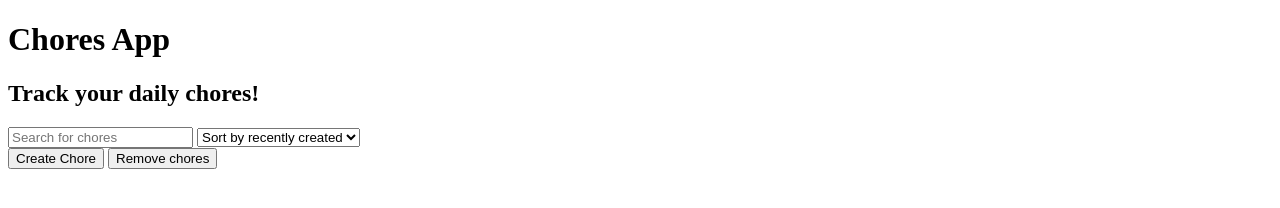
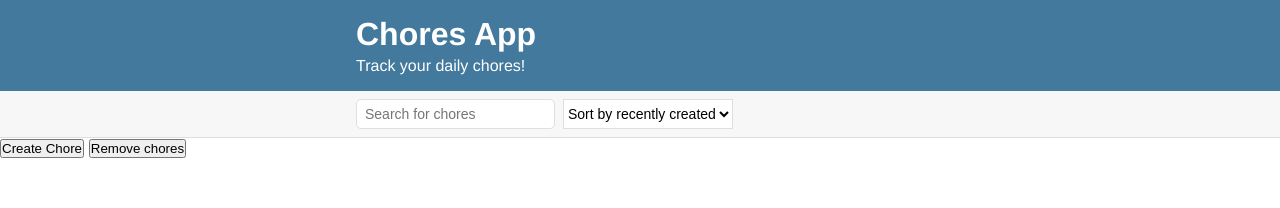
Before and after one commit to ritchey0713/midgardChoresApp, a plain HTML site: page index.html in a window 1280 px wide. Drawn offline with nearby package versions, Linux system fonts and the light colour scheme.

Commit message:
add containers

```diff
--- a/index.html
+++ b/index.html
@@ -4,17 +4,28 @@
     <meta charset="UTF-8">
     <meta name="viewport" content="width=device-width, initial-scale=1.0">
     <meta http-equiv="X-UA-Compatible" content="ie=edge">
+    <link href="styles/chores.css" rel="stylesheet">
+
     <title>Chores App</title>
 </head>
 <body>
-    <h1>Chores App</h1>
-    <h2>Track your daily chores!</h2>
-    <input id="search-term" type="text" placeholder="Search for chores">
-    <select id="filter-by">
-        <option value="byCreated">Sort by recently created</option>
-        <option value="byEdited">Sort by Last edited</option>
-        <option value="alphabetical">Sort alphabetically</option>
-    </select>
+    <header class="header">
+        <div class="container">
+                <h1 class="header__title">Chores App</h1>
+                <h2 class="header__subtitle">Track your daily chores!</h2>
+        </div>
+    </header>
+    <div class="actions">
+        <div class="actions__container">
+                <input id="search-term" class="input" type="text" placeholder="Search for chores">
+                <select id="filter-by" class="dropdown">
+                    <option value="byCreated">Sort by recently created</option>
+                    <option value="byEdited">Sort by Last edited</option>
+                    <option value="alphabetical">Sort alphabetically</option>
+                </select>
+        </div>
+    </div>
+
     <div id="chores">
 
     </div>
@@ -27,8 +38,8 @@
 
 
 </body>
-    <script src="moment.js"></script>
-    <script src="uuidv4.js"></script>
-    <script src="chores-functions.js"></script>
-    <script src="app.js"></script>
+    <script src="scripts/moment.js"></script>
+    <script src="scripts/uuidv4.js"></script>
+    <script src="scripts/chores-functions.js"></script>
+    <script src="scripts/app.js"></script>
 </html>
```
